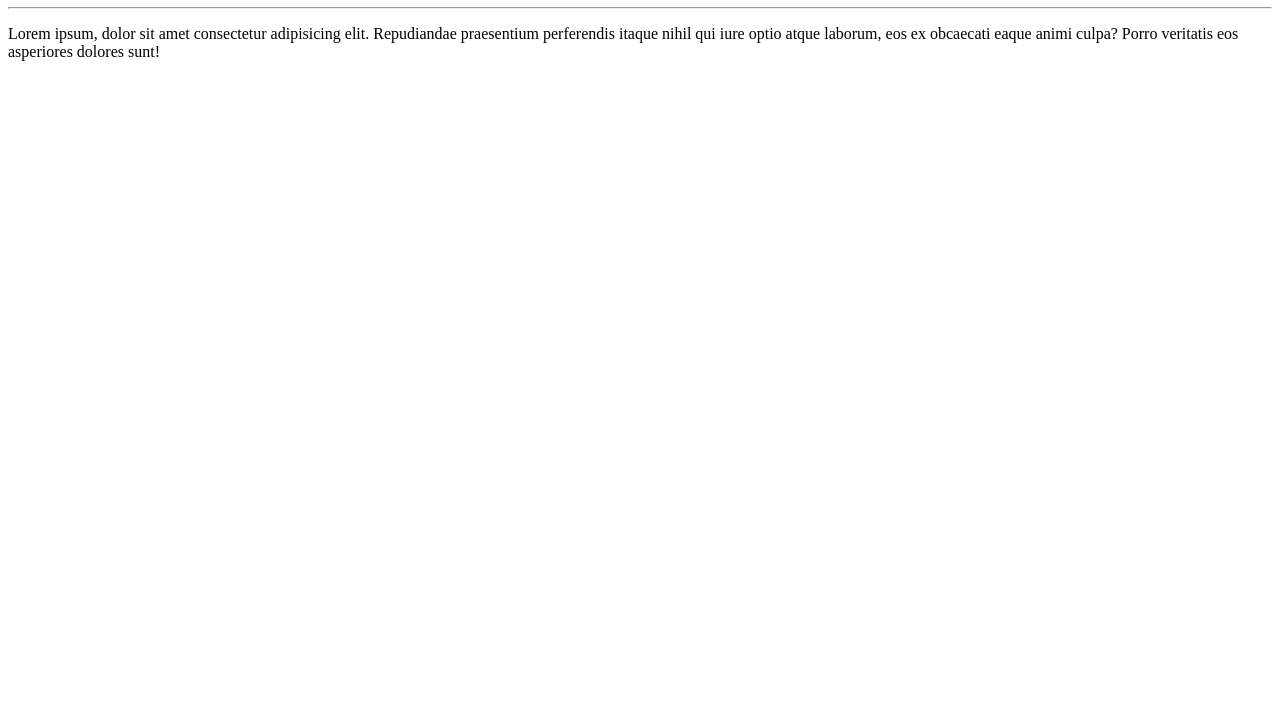
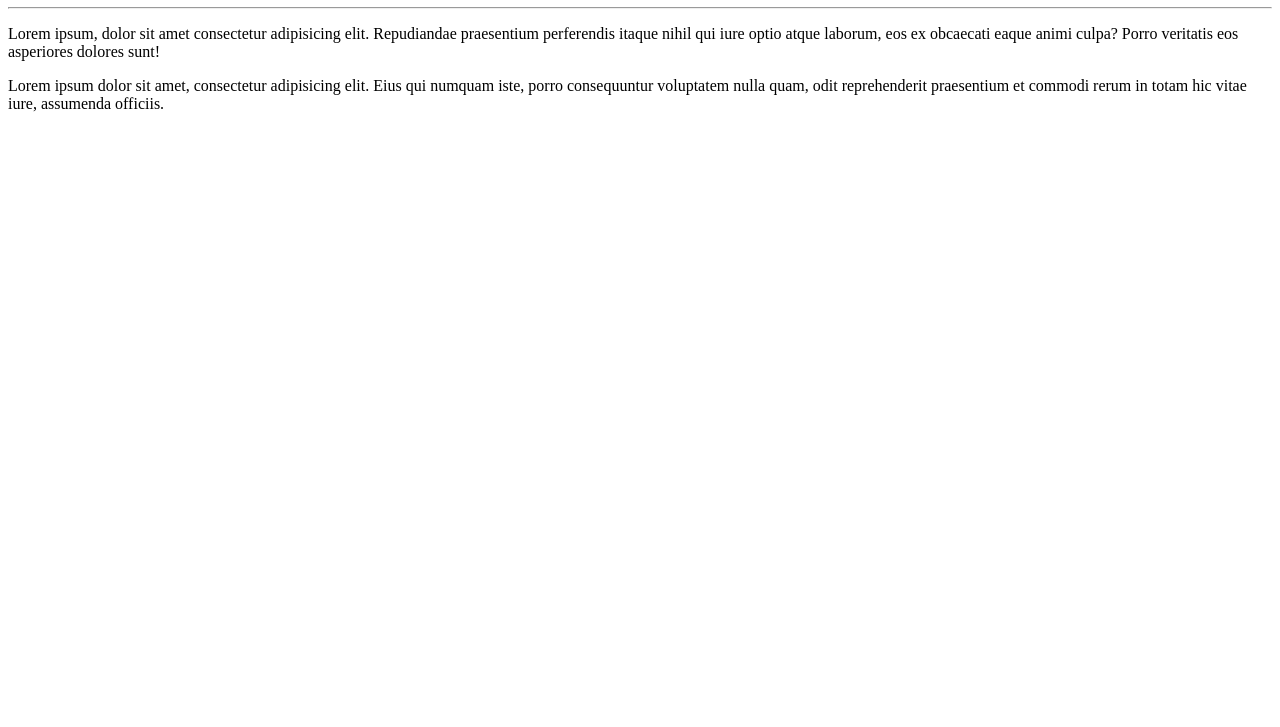
Before and after one commit to GitdoPedro/Hello-World, a plain HTML site: page site-exemplo/index.html in a window 1280 px wide. Shown: the part 73-800 px from the top of the page. Drawn offline with Linux system fonts and the light colour scheme.

Commit message:
adicionei um parágrafo

```diff
--- a/site-exemplo/index.html
+++ b/site-exemplo/index.html
@@ -9,6 +9,6 @@
     <h1>Olá,mundo</h1>
     <hr>
     <p>Lorem ipsum, dolor sit amet consectetur adipisicing elit. Repudiandae praesentium perferendis itaque nihil qui iure optio atque laborum, eos ex obcaecati eaque animi culpa? Porro veritatis eos asperiores dolores sunt!</p>
-
+    <p>Lorem ipsum dolor sit amet, consectetur adipisicing elit. Eius qui numquam iste, porro consequuntur voluptatem nulla quam, odit reprehenderit praesentium et commodi rerum in totam hic vitae iure, assumenda officiis.</p>
 </body>
 </html>
```
